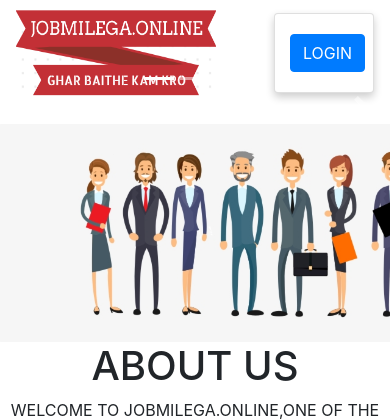
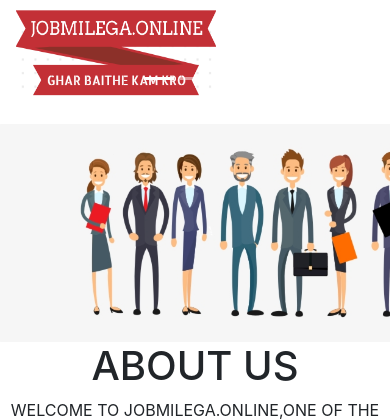
Before and after one commit to akashgupta77500/JOBMILEGA, a Django app: page / in a window 390 px wide; the page is wider, and only the part inside the window is pictured. Shown: the top 420 px of that part. Run offline with Django 3.2, Linux system fonts and the light colour scheme; some libraries are stand-ins or nearby versions.

Commit message:
small screen

```diff
--- a/job/templates/navigation.html
+++ b/job/templates/navigation.html
@@ -19,6 +19,12 @@
 }
 @media screen and (max-width: 1100px) {
    div.clo-4 {
+    display: none;
+  }
+}
+
+@media screen and (max-width: 890px) {
+   div.card {
     display: none;
   }
 }
```
